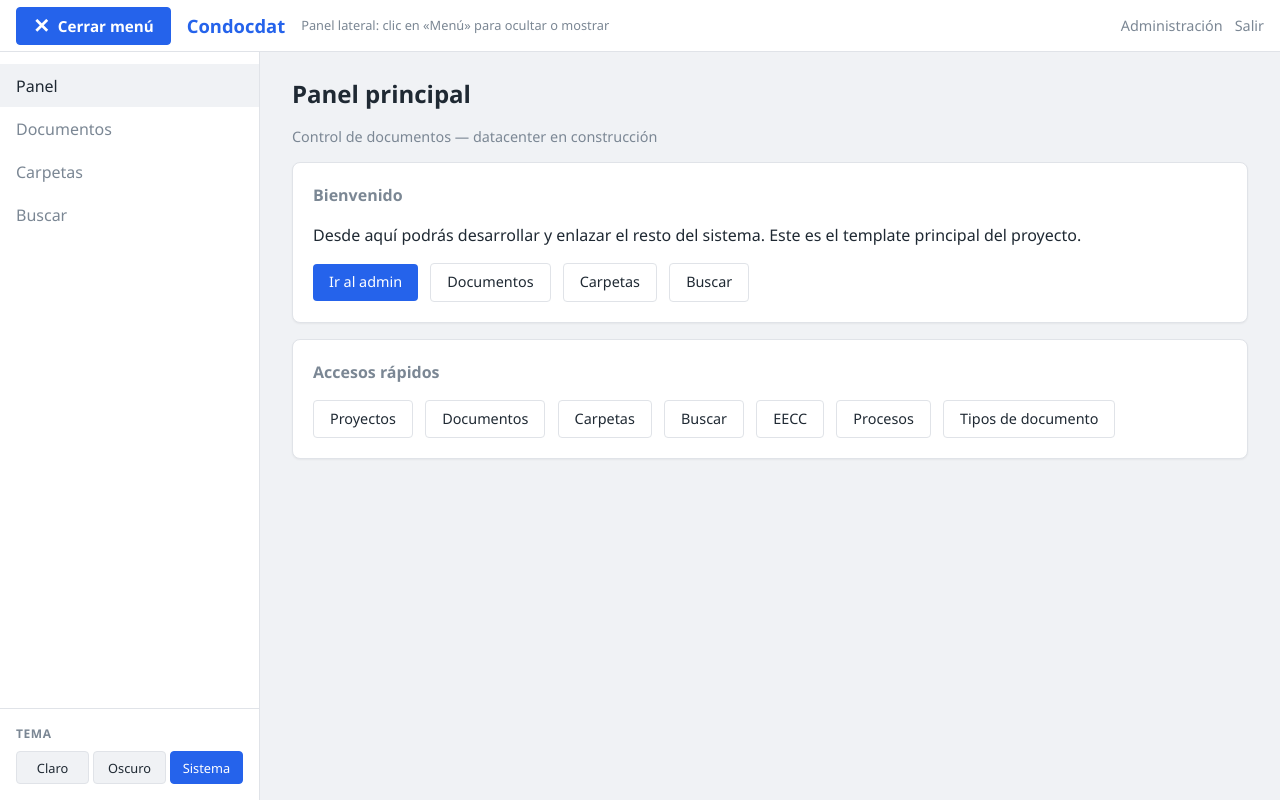
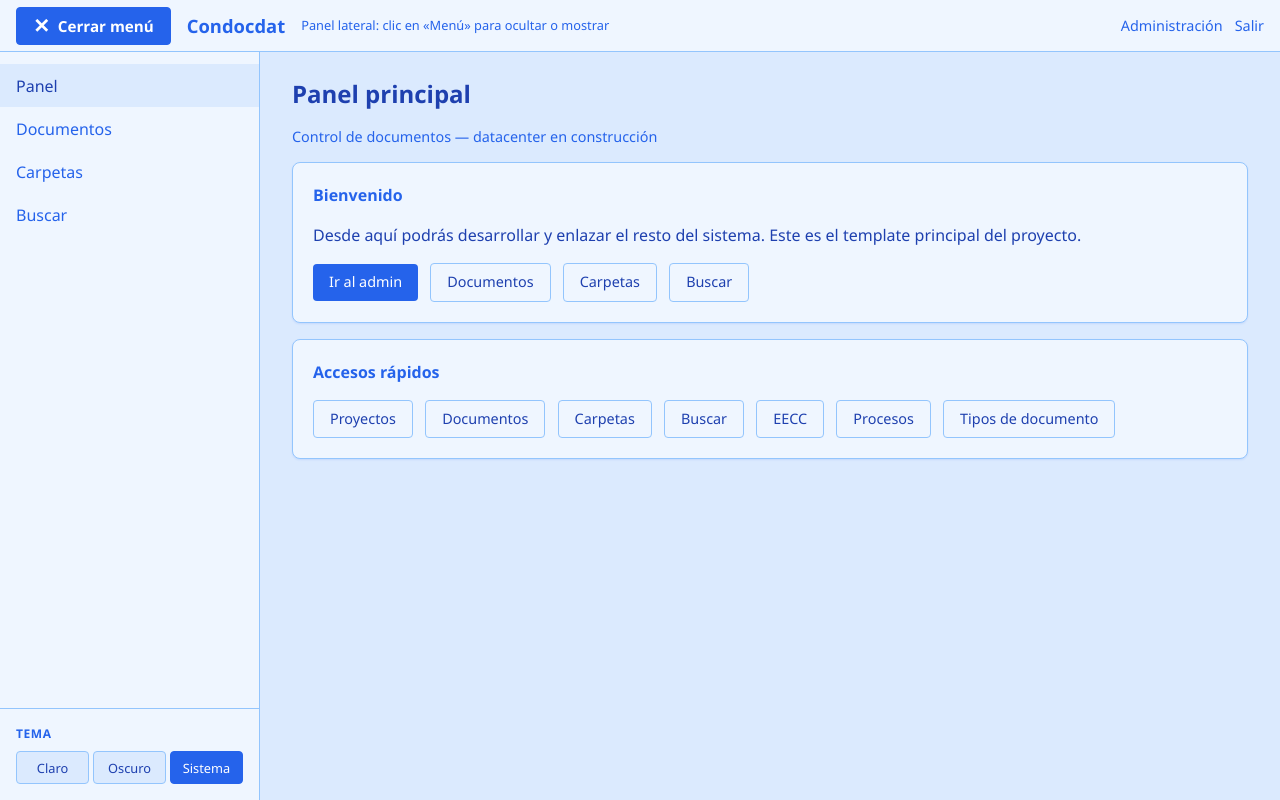
Before and after one commit to maxgonpe/condocdat, a Django app: page / in a window 1280 px wide. Run offline with Django 5.2, Linux system fonts and the light colour scheme; the visitor is signed in with stand-in values (Sample User, id 1).

Commit message:
se ajusta el color en temas para el tema del sistema a azul

```diff
--- a/static/css/theme.css
+++ b/static/css/theme.css
@@ -1,10 +1,10 @@
 /**
  * Condocdat - Estilos globales del proyecto
- * Variables de tema: modo claro y oscuro.
- * Para cambiar la apariencia del proyecto, edita las variables en cada bloque.
+ * Tres temas (variables CSS): claro, oscuro y sistema (azul celeste).
+ * Todos los templates heredan estas variables.
  */
 
-/* ========== TEMA CLARO (por defecto) ========== */
+/* ========== TEMA CLARO ========== */
 :root,
 [data-theme="light"] {
   /* Fondos */
@@ -87,6 +87,47 @@
   --shadow: 0 1px 3px rgba(0, 0, 0, 0.3);
   --shadow-md: 0 4px 6px -1px rgba(0, 0, 0, 0.3), 0 2px 4px -2px rgba(0, 0, 0, 0.2);
   --shadow-lg: 0 10px 15px -3px rgba(0, 0, 0, 0.3), 0 4px 6px -4px rgba(0, 0, 0, 0.2);
+}
+
+/* ========== TEMA SISTEMA (AZUL CELESTE MÁS BRILLANTE) ========== */
+[data-theme="system"] {
+  /* Fondos: azul brillante */
+  --bg: #dbeafe;
+  --bg-elevated: #eff6ff;
+  --surface: #eff6ff;
+  --surface-hover: #dbeafe;
+  --surface-active: #93c5fd;
+
+  /* Bordes */
+  --border: #93c5fd;
+  --border-focus: #2563eb;
+
+  /* Texto: azul oscuro legible */
+  --text: #1e40af;
+  --text-secondary: #1d4ed8;
+  --text-muted: #2563eb;
+
+  /* Acento: azul brillante */
+  --accent: #2563eb;
+  --accent-hover: #1d4ed8;
+  --accent-subtle: #bfdbfe;
+  --accent-text: #ffffff;
+
+  /* Estados */
+  --success: #059669;
+  --success-bg: #d1fae5;
+  --warning: #d97706;
+  --warning-bg: #fef3c7;
+  --error: #dc2626;
+  --error-bg: #fee2e2;
+  --info: #2563eb;
+  --info-bg: #dbeafe;
+
+  /* Sombras: tinte azul brillante */
+  --shadow-sm: 0 1px 2px rgba(37, 99, 235, 0.12);
+  --shadow: 0 1px 3px rgba(37, 99, 235, 0.15);
+  --shadow-md: 0 4px 6px -1px rgba(37, 99, 235, 0.12), 0 2px 4px -2px rgba(37, 99, 235, 0.1);
+  --shadow-lg: 0 10px 15px -3px rgba(37, 99, 235, 0.15), 0 4px 6px -4px rgba(37, 99, 235, 0.1);
 }
 
 /* ========== RESET Y BASE ========== */
--- a/static/js/theme.js
+++ b/static/js/theme.js
@@ -1,8 +1,7 @@
 /**
  * Selector de tema Condocdat
  * Persiste la preferencia en localStorage y aplica data-theme en <html>.
- * Valores guardados: 'light' | 'dark' | 'system'
- * data-theme en <html> siempre es 'light' o 'dark' (para aplicar CSS).
+ * Valores: 'light' (claro), 'dark' (oscuro), 'system' (azul celeste).
  */
 (function () {
   var STORAGE_KEY = 'condocdat-theme';
@@ -23,8 +22,7 @@
 
   function getEffectiveTheme() {
     var stored = getStored();
-    if (stored === 'light' || stored === 'dark') return stored;
-    if (window.matchMedia && window.matchMedia('(prefers-color-scheme: dark)').matches) return 'dark';
+    if (stored === 'light' || stored === 'dark' || stored === 'system') return stored;
     return 'light';
   }
 
@@ -52,12 +50,6 @@
         applyTheme();
       });
     });
-
-    if (window.matchMedia) {
-      window.matchMedia('(prefers-color-scheme: dark)').addEventListener('change', function () {
-        if (getStored() === 'system') applyTheme();
-      });
-    }
   }
 
   if (document.readyState === 'loading') {
--- a/templates/base.html
+++ b/templates/base.html
@@ -10,7 +10,7 @@
     (function(){
       var k = 'condocdat-theme', t = null;
       try { t = localStorage.getItem(k); } catch (e) {}
-      var effective = (t === 'dark' || t === 'light') ? t : (window.matchMedia && window.matchMedia('(prefers-color-scheme: dark)').matches ? 'dark' : 'light');
+      var effective = (t === 'dark' || t === 'light' || t === 'system') ? t : (window.matchMedia && window.matchMedia('(prefers-color-scheme: dark)').matches ? 'dark' : 'light');
       document.documentElement.setAttribute('data-theme', effective);
     })();
   </script>
```
